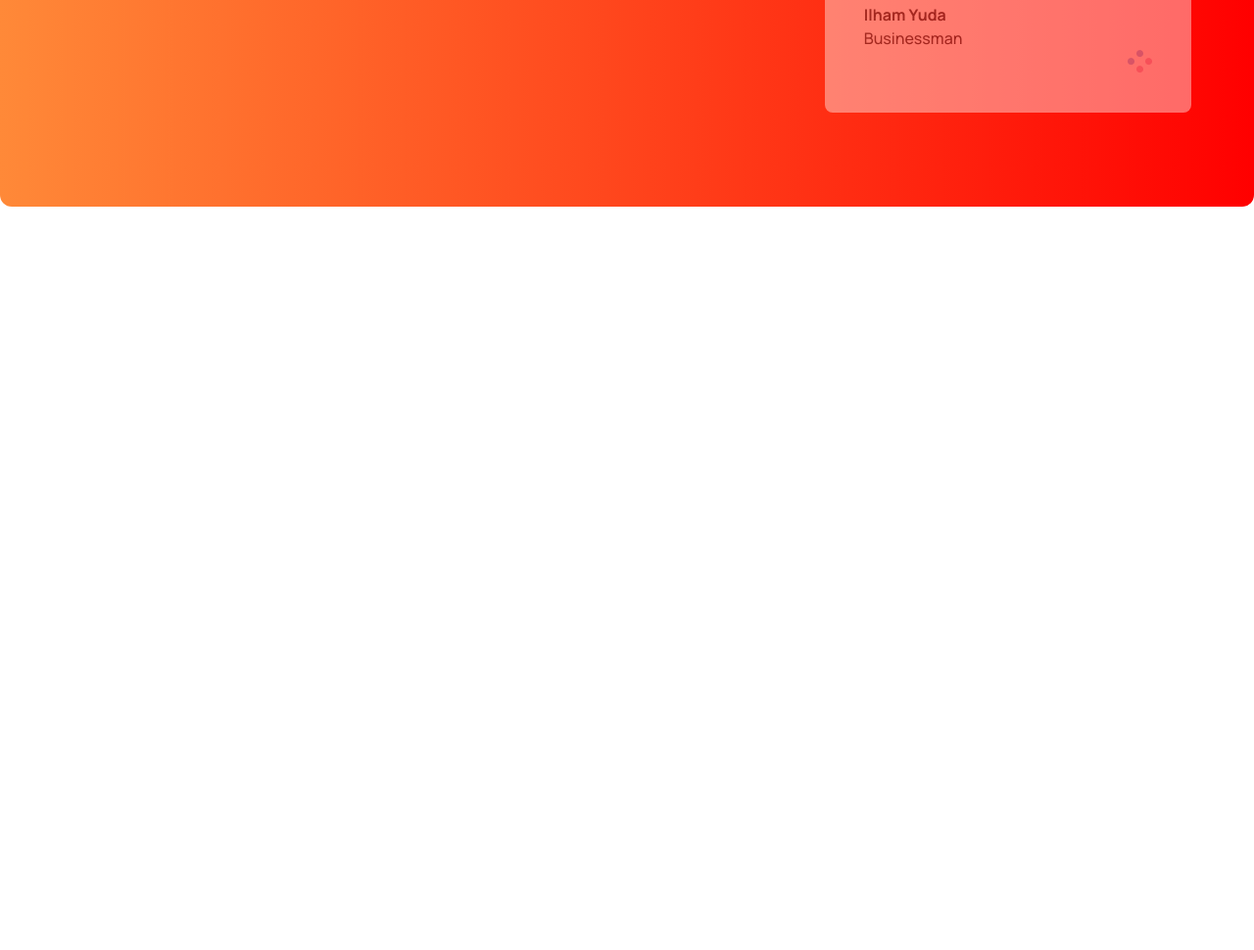
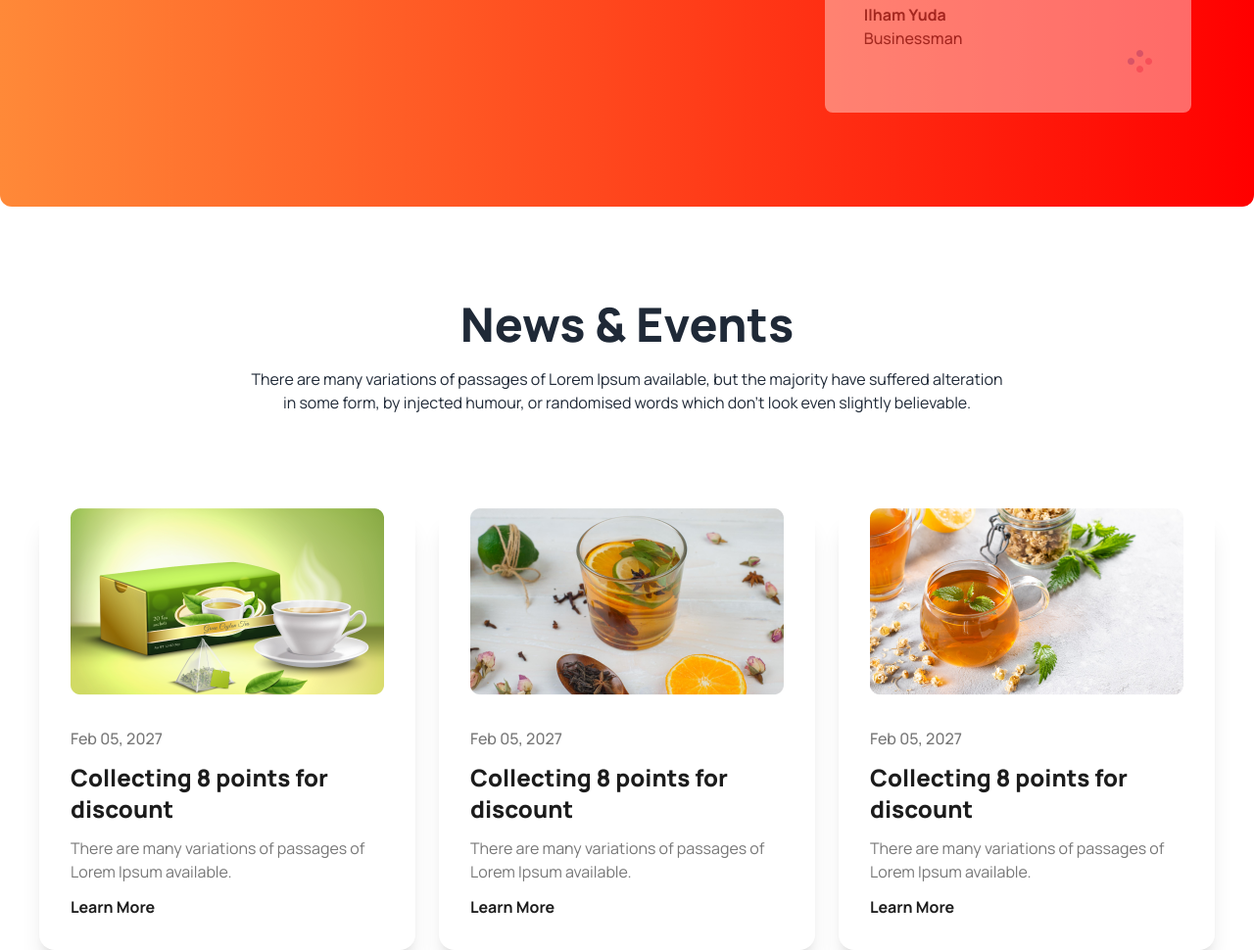
Before and after one commit to SASobujislam/tea-house-resources-my, a plain HTML site: page index.html in a window 1280 px wide. Shown: the part 2344-3314 px from the top of the page at 98% size. Before the commit the page ends 2651 px from the top, so only its background shows below. Drawn offline with nearby package versions, Linux system fonts and the light colour scheme.

Commit message:
sobuj isljds djhdff jhdf

```diff
--- a/index.html
+++ b/index.html
@@ -193,6 +193,46 @@
                 </div>
             </div>
         </section>
+        <div>
+            <section class="text-center my-24">
+                <h2 class="text-5xl font-extrabold mb-5">News & Events</h2>
+                <p class="max-w-3xl mb-10 mx-auto">There are many variations of passages of Lorem Ipsum available, but the majority have suffered alteration in some form, by injected humour, or randomised words which don't look even slightly believable.  </p>
+        </div>
+        <section class="flex gap-6 justify-center">
+            <div class="card w-96 bg-base-500 shadow-xl">
+                <figure><img src="/images/news-1.png" alt="Shoes" /></figure>
+                <div class="card-body gap-y-3">
+                    <h2 class="card-title text-base font-medium text-[#777]">
+                        Feb 05, 2027
+                    </h2>
+                    <div class="font-extrabold text-2xl text-[#1C1C1C]">Collecting 8 points for discount</div>
+                    <p class="text-[#777]">There are many variations of passages of Lorem Ipsum available.</p>
+                    <p class="font-bold text-[#1C1C1C] text-base">Learn More</p>
+                </div>
+            </div>
+            <div class="card w-96 bg-base-500 shadow-xl">
+                <figure><img src="/images/news-2.png" alt="Shoes" /></figure>
+                <div class="card-body gap-y-3">
+                    <h2 class="card-title text-base font-medium text-[#777]">
+                        Feb 05, 2027
+                    </h2>
+                    <div class="font-extrabold text-2xl text-[#1C1C1C]">Collecting 8 points for discount</div>
+                    <p class="text-[#777]">There are many variations of passages of Lorem Ipsum available.</p>
+                    <p class="font-bold text-[#1C1C1C] text-base">Learn More</p>
+                </div>
+            </div>
+            <div class="card w-96 bg-base-500 shadow-xl">
+                <figure><img src="/images/news-3.png" alt="Shoes" /></figure>
+                <div class="card-body gap-y-3">
+                    <h2 class="card-title text-base font-medium text-[#777]">
+                        Feb 05, 2027
+                    </h2>
+                    <div class="font-extrabold text-2xl text-[#1C1C1C]">Collecting 8 points for discount</div>
+                    <p class="text-[#777]">There are many variations of passages of Lorem Ipsum available.</p>
+                    <p class="font-bold text-[#1C1C1C] text-base">Learn More</p>
+                </div>
+            </div>
+        </section>
     </main>
     <footer>
 
```
